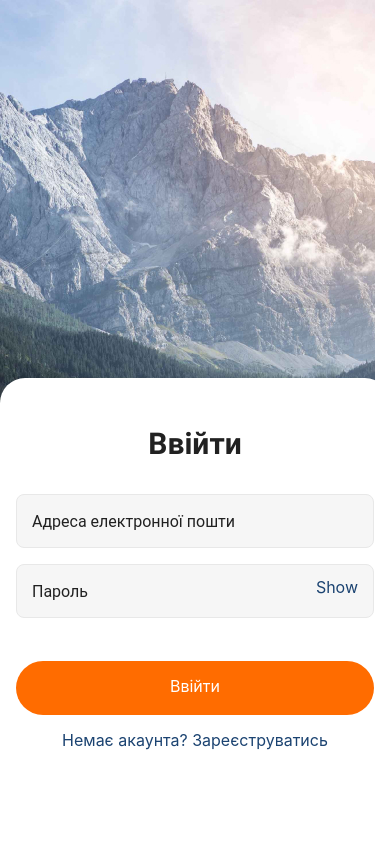
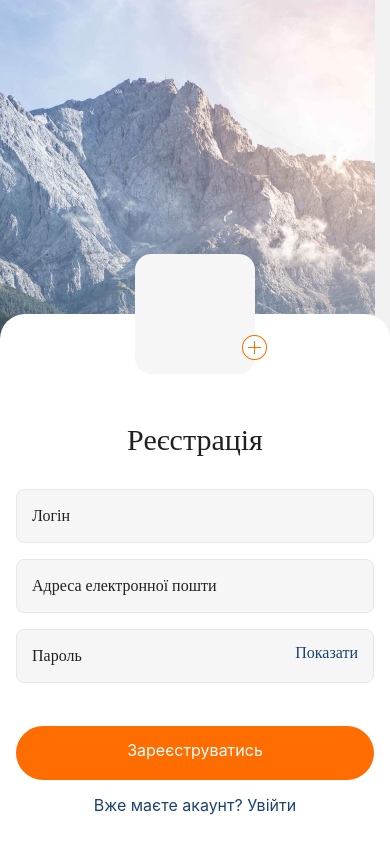
Before and after one commit to VolodymyrShostak/reactNative, a React Native app: screen / in a window 390 px wide. Built offline with nearby package versions, Linux system fonts and the light colour scheme.

Commit message:
add navigation

```diff
--- a/App.js
+++ b/App.js
@@ -1,72 +1,25 @@
-import React, { useState, useEffect } from "react";
-import {
-  StyleSheet,
-  View,
-  ImageBackground,
-  TouchableWithoutFeedback,
-  Keyboard,
-} from "react-native";
-import RegistrationScreen from "./Screens/RegistrationScreen";
+import RegisrationScreen from "./Screens/RegistrationScreen";
 import LoginScreen from "./Screens/LoginScreen";
-import * as Font from "expo-font";
-import * as SplashScreen from "expo-splash-screen";
-
-
+import { NavigationContainer } from "@react-navigation/native";
+import { createStackNavigator } from "@react-navigation/stack";
 
 export default function App() {
-  const [_, setIsShowKeyboard] = useState(false);
-  const [isReady, setIsReady] = useState(false);
+  const MainStack = createStackNavigator();
 
-  useEffect(() => {
-    async function loadFonts() {
-      try {
-        await Font.loadAsync({
-          "Roboto-Bold": require("./assets/fonts/Roboto-Bold.ttf"),
-          "Roboto-Regular": require("./assets/fonts/Roboto-Regular.ttf"),
-        });
-  SplashScreen.hideAsync();
-      } catch (e) {
-        console.warn(e);
-      } finally {
-        setIsReady(true);
-        SplashScreen.hideAsync();
-      }
-    }
-   loadFonts();
-  }, []);
-
-   if (!isReady) {
-     return null;
-   }
-
-  const keyboardHide = () => {
-    setIsShowKeyboard(false);
-    Keyboard.dismiss();
-  };
   return (
-    <TouchableWithoutFeedback onPress={keyboardHide}>
-      <View style={styles.container}>
-        <ImageBackground
-          style={styles.image}
-          source={require("./assets/background.jpg")}
-        >
-          {/* {<RegistrationScreen />} */}
-          <LoginScreen />
-        </ImageBackground>
-      </View>
-    </TouchableWithoutFeedback>
+    <NavigationContainer>
+      <MainStack.Navigator>
+        <MainStack.Screen
+          name="Registration"
+          component={RegisrationScreen}
+          options={{ headerShown: false }}
+        />
+        <MainStack.Screen
+          name="Login"
+          component={LoginScreen}
+          options={{ headerShown: false }}
+        />
+      </MainStack.Navigator>
+    </NavigationContainer>
   );
 }
-
-const styles = StyleSheet.create({
-  container: {
-    flex: 1,
-    backgroundColor: "#fff",
-  },
-
-  image: {
-    flex: 1,
-    resizeMode: "cover",
-    justifyContent: "flex-end",
-  },
-});
--- a/Screens/LoginScreen.js
+++ b/Screens/LoginScreen.js
@@ -1,4 +1,4 @@
-import React, { useState } from "react";
+import React, { useState, useCallback } from "react";
 import {
   StyleSheet,
   Text,
@@ -8,8 +8,14 @@ import {
   TouchableOpacity,
   Keyboard,
   Platform,
+  ImageBackground,
+  TouchableWithoutFeedback,
+
 } from "react-native";
 
+
+import * as SplashScreen from "expo-splash-screen";
+import { useFonts } from "expo-font";
 const initialState = {
   email: "",
   password: "",
@@ -17,11 +23,13 @@ const initialState = {
   };
 
 
-export default function LoginScreen() {
+export default function LoginScreen({ navigation }) {
   const [isShowKeyboard, setIsShowKeyboard] = useState(false);
   const [state, setState] = useState(initialState);
   const [hidePass, setHidePass] = useState(true);
+  const [isReady, setIsReady] = useState(false);
   const [focus, setFocus] = useState({
+
     email: false,
     password: false,
   });
@@ -35,11 +43,29 @@ export default function LoginScreen() {
     setState(initialState);
   };
 
+  const [fontsLoaded] = useFonts({
+    "Roboto-400": require("../assets/fonts/Roboto-Regular.ttf"),
+    "Roboto-500": require("../assets/fonts/Roboto-Medium.ttf"),
+  });
 
+  const onLayoutRootView = useCallback(async () => {
+    if (fontsLoaded) {
+      await SplashScreen.hideAsync();
+    }
+  }, [fontsLoaded]);
+
+  if (!fontsLoaded) {
+    return null;
+  }
 
 
   return (
-    <View>
+    <TouchableWithoutFeedback onPress={keyboardHide}>
+      <View style={styles.container}>
+        <ImageBackground
+          style={styles.image}
+          source={require("../assets/background.jpg")}
+        >
           <KeyboardAvoidingView
             behavior={Platform.OS === "ios" ? "padding" : "height"}
           >
@@ -48,6 +74,7 @@ export default function LoginScreen() {
                 ...styles.form,
                 paddingBottom: isShowKeyboard ? 390 : 94,
               }}
+              onLayout={onLayoutRootView}
             >
               <Text style={styles.title}>Ввійти</Text>
 
@@ -85,10 +112,15 @@ export default function LoginScreen() {
                     setIsShowKeyboard(false);
                     setFocus((focus) => ({ ...focus, password: false }));
                   }}
-              onChangeText={(text) => setState({ ...state, password: text })}
+                  onChangeText={(text) =>
+                    setState({ ...state, password: text })
+                  }
                 />
-            <Text style={styles.show} onPress={() => setHidePass(!hidePass)}>
-              {!hidePass ? "Hide" : "Show"}
+                <Text
+                  style={styles.show}
+                  onPress={() => setHidePass(!hidePass)}
+                >
+                  {!hidePass ? "Сховати" : "Показати"}
                 </Text>
               </View>
               <TouchableOpacity style={styles.button} onPress={keyboardHide}>
@@ -96,14 +128,32 @@ export default function LoginScreen() {
               </TouchableOpacity>
               <View style={styles.wrapperCustom}>
                 <Text style={styles.text}>Немає акаунта?</Text>
-            <Text style={styles.text}> Зареєструватись</Text>
+                <Text
+                  style={styles.text}
+                  onPress={() => navigation.navigate("Registration")}
+                >
+                  {" "}
+                  Зареєструватись
+                </Text>
               </View>
             </View>
           </KeyboardAvoidingView>
+        </ImageBackground>
       </View>
+    </TouchableWithoutFeedback>
   );
 }
 const styles = StyleSheet.create({
+  container: {
+    flex: 1,
+    backgroundColor: "#fff",
+  },
+  image: {
+    flex: 1,
+    resizeMode: "cover",
+    justifyContent: "flex-end",
+  },
+
   input: {
     height: 54,
     marginBottom: 16,
@@ -116,7 +166,6 @@ const styles = StyleSheet.create({
     fontSize: 16,
     lineHeight: 19,
     color: "#212121",
-
   },
   form: {
     backgroundColor: "#fff",
@@ -128,7 +177,7 @@ const styles = StyleSheet.create({
     textAlign: "center",
     fontWeight: 500,
     fontSize: 30,
-    fontFamily: "Roboto-Bold",
+    fontFamily: "Roboto-Medium",
     lineHeight: 35,
     color: "#212121",
     marginTop: 32,
@@ -144,7 +193,6 @@ const styles = StyleSheet.create({
     fontSize: 16,
     lineHeight: 19,
     color: "#1B4371",
-
   },
   button: {
     backgroundColor: "#FF6C00",
--- a/Screens/RegistrationScreen.js
+++ b/Screens/RegistrationScreen.js
@@ -1,4 +1,4 @@
-import React, { useState } from "react";
+import React, { useState, useCallback } from "react";
 import {
   StyleSheet,
   Text,
@@ -9,18 +9,25 @@ import {
   Platform,
   KeyboardAvoidingView,
   Keyboard,
+  ImageBackground,
+  TouchableWithoutFeedback,
+
 } from "react-native";
 
+import * as SplashScreen from "expo-splash-screen";
+import { useFonts } from "expo-font";
 const initialState = {
   login: "",
   email: "",
   password: "",
 };
 
-export default function RegistrationScreen() {
+export default function RegistrationScreen({ navigation }) {
   const [isShowKeyboard, setIsShowKeyboard] = useState(false);
   const [state, setState] = useState(initialState);
   const [hidePass, setHidePass] = useState(true);
+  const [isReady, setIsReady] = useState(false);
+
   const [focus, setFocus] = useState({
     login: false,
     email: false,
@@ -33,9 +40,28 @@ export default function RegistrationScreen() {
     console.log(state);
     setState(initialState);
   };
+  const [fontsLoaded] = useFonts({
+    "Roboto-400": require("../assets/fonts/Roboto-Regular.ttf"),
+    "Roboto-500": require("../assets/fonts/Roboto-Medium.ttf"),
+  });
+
+  const onLayoutRootView = useCallback(async () => {
+    if (fontsLoaded) {
+      await SplashScreen.hideAsync();
+    }
+  }, [fontsLoaded]);
+
+  if (!fontsLoaded) {
+    return null;
+  }
 
   return (
-    <View>
+    <View style={styles.container}>
+      <TouchableWithoutFeedback onPress={keyboardHide}>
+        <ImageBackground
+          style={styles.image}
+          source={require("../assets/background.jpg")}
+        >
           <View style={styles.imageWrap}>
             <View style={styles.imageSpace}>
               <Image
@@ -52,6 +78,7 @@ export default function RegistrationScreen() {
                 ...styles.form,
                 paddingBottom: isShowKeyboard ? 70 : 29,
               }}
+              onLayout={onLayoutRootView}
             >
               <Text style={styles.title}>Реєстрація</Text>
               <TextInput
@@ -105,10 +132,15 @@ export default function RegistrationScreen() {
                     setIsShowKeyboard(false);
                     setFocus((focus) => ({ ...focus, password: false }));
                   }}
-              onChangeText={(text) => setState({ ...state, password: text })}
+                  onChangeText={(text) =>
+                    setState({ ...state, password: text })
+                  }
                 />
-            <Text style={styles.show} onPress={() => setHidePass(!hidePass)}>
-              {!hidePass ? "Hide" : "Show"}
+                <Text
+                  style={styles.show}
+                  onPress={() => setHidePass(!hidePass)}
+                >
+                  {!hidePass ? "Сховати" : "Показати"}
                 </Text>
               </View>
               <TouchableOpacity style={styles.button} onPress={keyboardHide}>
@@ -117,14 +149,31 @@ export default function RegistrationScreen() {
 
               <View style={styles.wrapperCustom}>
                 <Text style={styles.text}>Вже маєте акаунт?</Text>
-            <Text style={styles.text}> Увійти</Text>
+                <Text
+                  style={styles.text}
+                  onPress={() => navigation.navigate("Login")}
+                >
+                  {" "}
+                  Увійти
+                </Text>
               </View>
             </View>
           </KeyboardAvoidingView>
+        </ImageBackground>
+      </TouchableWithoutFeedback>
     </View>
   );
 }
 const styles = StyleSheet.create({
+  container: {
+    flex: 1,
+  },
+  image: {
+    flex: 1,
+    resizeMode: "cover",
+    justifyContent: "flex-end",
+  },
+
   input: {
     height: 54,
     marginBottom: 16,
@@ -147,7 +196,7 @@ const styles = StyleSheet.create({
     textAlign: "center",
     fontWeight: 500,
     fontSize: 30,
-    fontFamily: "Roboto-Bold",
+    fontFamily: "Roboto-Medium",
     lineHeight: 35,
     color: "#212121",
     marginTop: 92,
@@ -159,7 +208,7 @@ const styles = StyleSheet.create({
   show: {
     position: "absolute",
     right: 16,
-    top: "25%",
+    top: "20%",
     fontSize: 16,
     lineHeight: 19,
     color: "#1B4371",
@@ -178,7 +227,7 @@ const styles = StyleSheet.create({
     fontSize: 16,
     lineHeight: 19,
     color: "#FFFFFF",
-    padding: 16,
+    padding: 15,
   },
   wrapperCustom: {
     flexDirection: "row",
```
Also changed, not shown: package.json (+7 -0 lines), assets/fonts/Roboto-Medium.ttf (renamed from assets/fonts/Roboto-Bold.ttf), 1 other file (tests, documents, lock files or other folders). Lines whose indentation alone changed are shown as unchanged.
